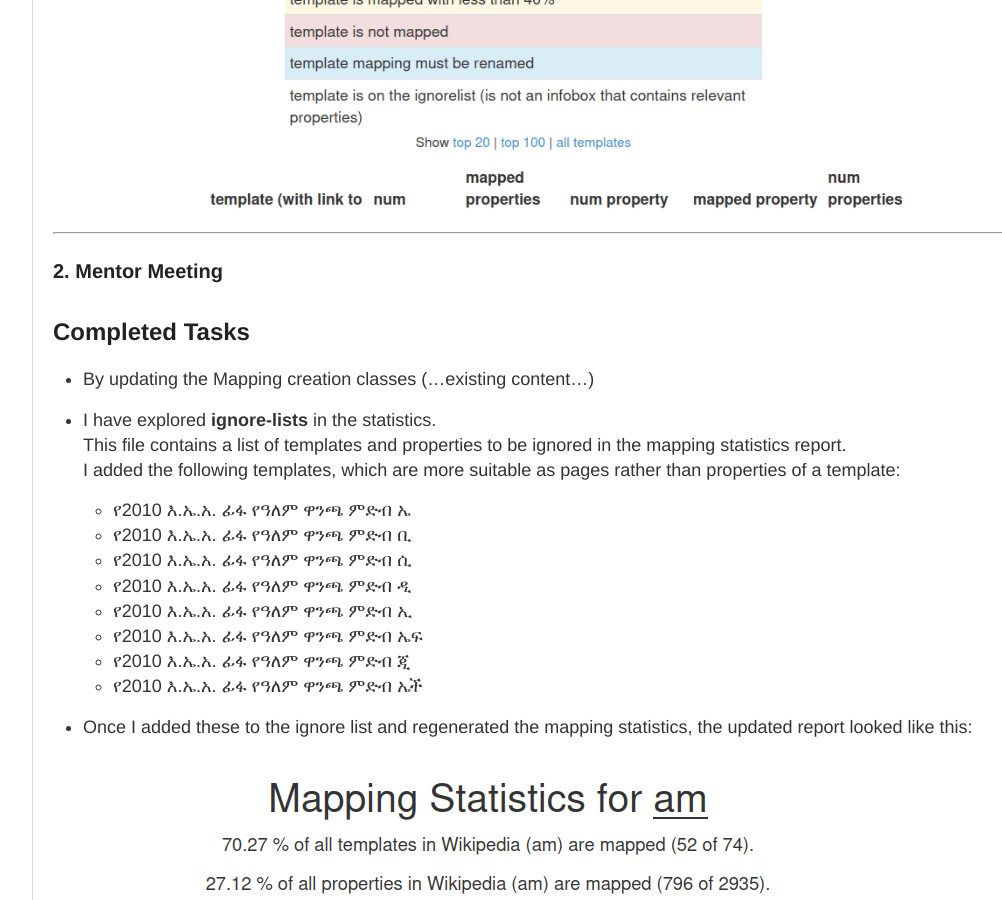
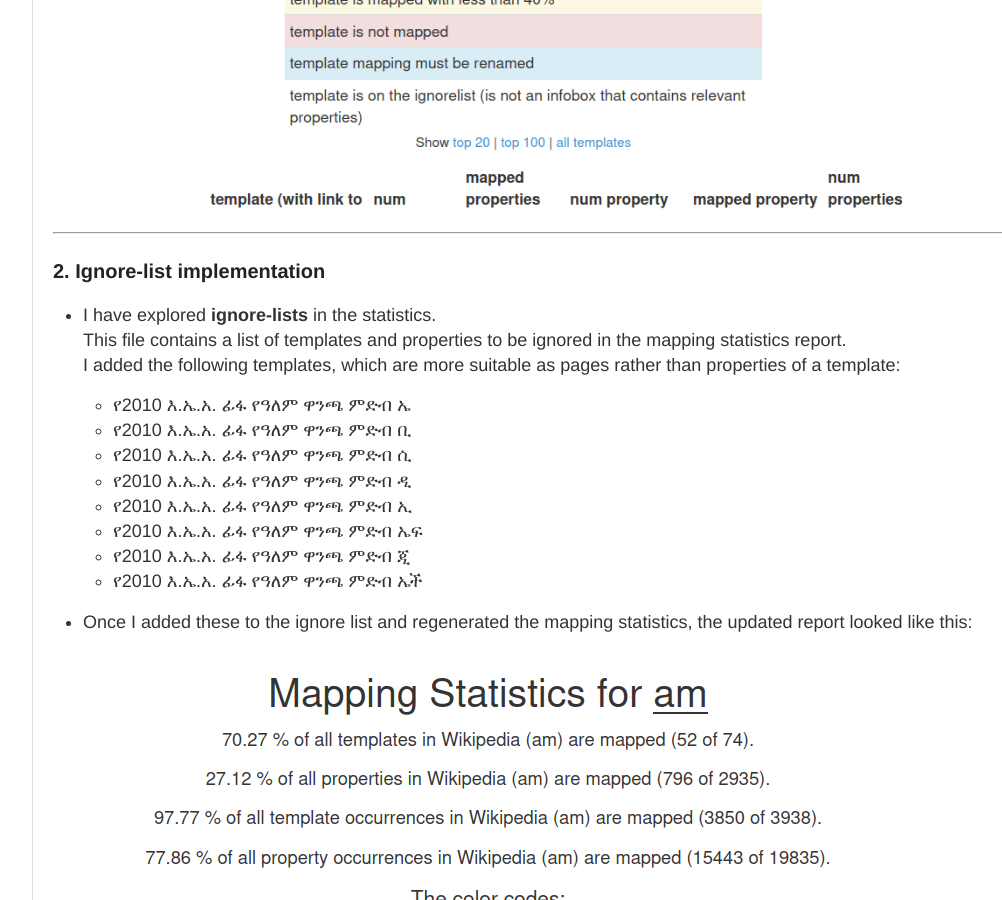
Before and after one commit to contact-andy/gsoc-2025-dbpedia, a Jekyll site: the page built from _posts/2025-08-16-week-11-improved-mapping-statistics-with-infobox-properties.md, in a window 1280 px wide and 900 px high, scrolled down 1535 px. Shown: the whole window, without its empty margins (217-1219 px from the left). Built offline with Jekyll 4.4.1, drawn with Linux system fonts in a browser that asks for light colours.

Commit message:
Update 2025-08-16-week-11-improved-mapping-statistics-with-infobox-properties.md

```diff
--- a/_posts/2025-08-16-week-11-improved-mapping-statistics-with-infobox-properties.md
+++ b/_posts/2025-08-16-week-11-improved-mapping-statistics-with-infobox-properties.md
@@ -42,11 +42,7 @@ With these updates, the **mapping statistics now work with the current dump and
 
 ---
 
-### 2. Mentor Meeting
-## Completed Tasks
-
-- By updating the Mapping creation classes (...existing content...)
-
+### 2. Ignore-list implementation
 - I have explored **ignore-lists** in the statistics.
   This file contains a list of templates and properties to be ignored in the mapping statistics report.
   I added the following templates, which are more suitable as pages rather than properties of a template:
```
